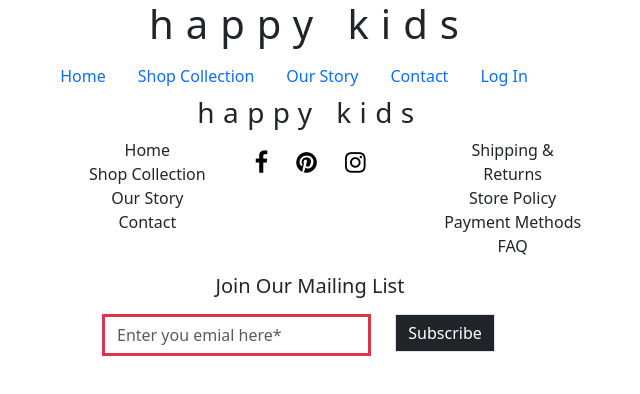
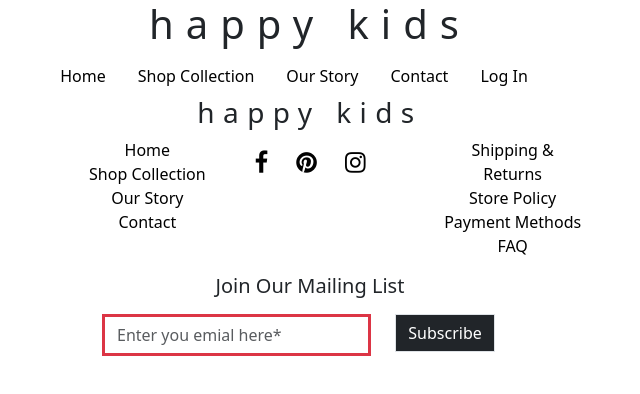
Before and after one commit to GreenyScrapy/Skillkamp_front-end_study, a website: page index.html in a window 1280 px wide. Shown: the whole page, without its empty margins (330-970 px from the left). Drawn offline with Linux system fonts and the light colour scheme.

Commit message:
Update index.html

```diff
--- a/index.html
+++ b/index.html
@@ -35,7 +35,9 @@
 
     </div>
     <!-- The main parts go here -->
-    <div></div>
+    <div>
+
+    </div>
     <div class="col" style="padding: 0 30% 0 30%;">
         <div class="row">
             <h3 class="text-center" style="letter-spacing: 0.3em;">happy kids</h3>
@@ -80,5 +82,10 @@
         </div>
     </div>
     <script src="js/bootstrap.bundle.js"></script>
+    <style>
+        .nav-link {
+          color: black;
+        }
+      </style>
 </body>
 </html>
```
